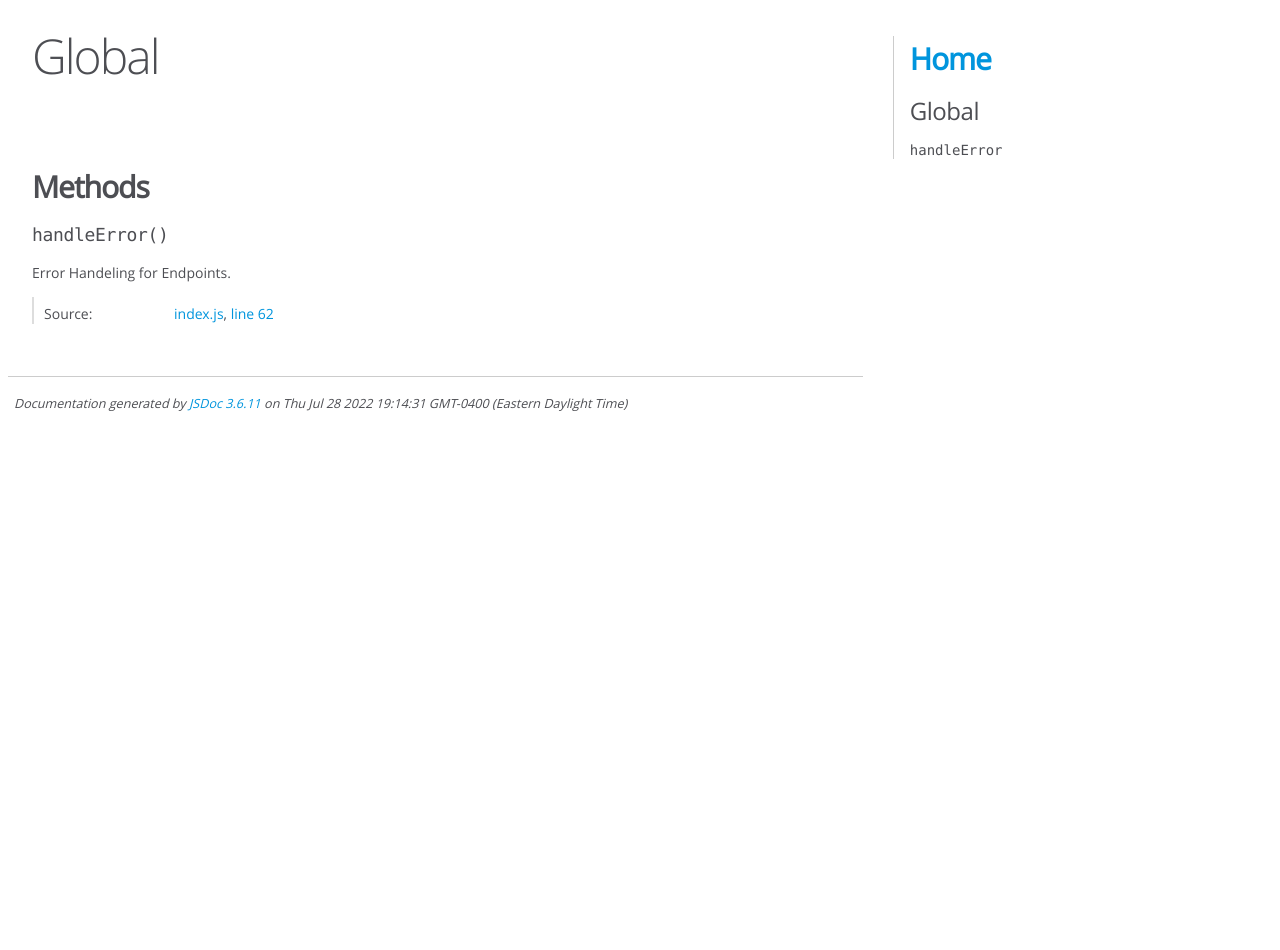
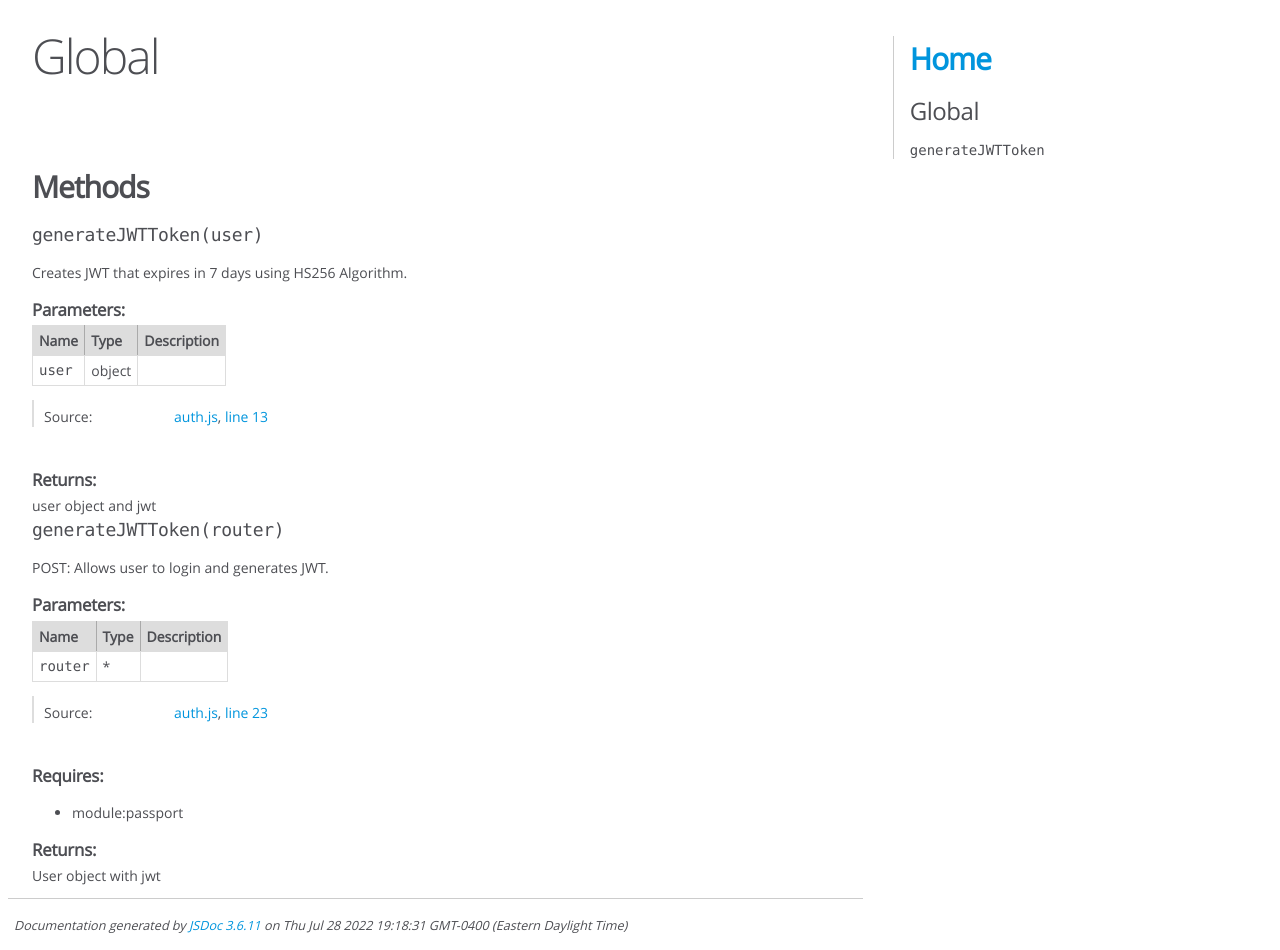
Before and after one commit to RyanViers/movie-api, a website: page out/global.html in a window 1280 px wide. Before the commit the page ends 800 px from the top, so only its background shows below. Drawn offline with Linux system fonts and the light colour scheme.

Commit message:
test again

```diff
--- a/out/global.html
+++ b/out/global.html
@@ -104,7 +104,7 @@
 
 
 
-    <h4 class="name" id="handleError"><span class="type-signature"></span>handleError<span class="signature">()</span><span class="type-signature"></span></h4>
+    <h4 class="name" id="generateJWTToken"><span class="type-signature"></span>generateJWTToken<span class="signature">(user)</span><span class="type-signature"></span></h4>
 
 
 
@@ -112,7 +112,7 @@
 
 
 <div class="description">
-    Error Handeling for Endpoints.
+    Creates JWT that expires in 7 days using HS256 Algorithm.
 </div>
 
 
@@ -121,6 +121,55 @@
 
 
 
+
+
+    <h5>Parameters:</h5>
+
+
+<table class="params">
+    <thead>
+    <tr>
+
+        <th>Name</th>
+
+
+        <th>Type</th>
+
+
+
+
+
+        <th class="last">Description</th>
+    </tr>
+    </thead>
+
+    <tbody>
+
+
+        <tr>
+
+                <td class="name"><code>user</code></td>
+
+
+            <td class="type">
+
+
+<span class="param-type">object</span>
+
+
+
+            </td>
+
+
+
+
+
+            <td class="description last"></td>
+        </tr>
+
+
+    </tbody>
+</table>
 
 
 
@@ -156,7 +205,7 @@
 
     <dt class="tag-source">Source:</dt>
     <dd class="tag-source"><ul class="dummy"><li>
-        <a href="index.js.html">index.js</a>, <a href="index.js.html#line62">line 62</a>
+        <a href="auth.js.html">auth.js</a>, <a href="auth.js.html#line13">line 13</a>
     </li></ul></dd>
 
 
@@ -166,6 +215,115 @@
 
 
 </dl>
+
+
+
+
+
+
+
+
+
+
+
+
+
+
+
+<h5>Returns:</h5>
+
+
+<div class="param-desc">
+    user object and jwt
+</div>
+
+
+
+
+
+
+
+
+
+
+
+
+
+
+
+    <h4 class="name" id="generateJWTToken"><span class="type-signature"></span>generateJWTToken<span class="signature">(router)</span><span class="type-signature"></span></h4>
+
+
+
+
+
+
+<div class="description">
+    POST: Allows user to login and generates JWT.
+</div>
+
+
+
+
+
+
+
+
+
+    <h5>Parameters:</h5>
+
+
+<table class="params">
+    <thead>
+    <tr>
+
+        <th>Name</th>
+
+
+        <th>Type</th>
+
+
+
+
+
+        <th class="last">Description</th>
+    </tr>
+    </thead>
+
+    <tbody>
+
+
+        <tr>
+
+                <td class="name"><code>router</code></td>
+
+
+            <td class="type">
+
+
+<span class="param-type">*</span>
+
+
+
+            </td>
+
+
+
+
+
+            <td class="description last"></td>
+        </tr>
+
+
+    </tbody>
+</table>
+
+
+
+
+
+
+<dl class="details">
 
 
 
@@ -192,6 +350,59 @@
 
 
 
+    <dt class="tag-source">Source:</dt>
+    <dd class="tag-source"><ul class="dummy"><li>
+        <a href="auth.js.html">auth.js</a>, <a href="auth.js.html#line23">line 23</a>
+    </li></ul></dd>
+
+
+
+
+
+
+
+</dl>
+
+
+
+<h5>Requires:</h5>
+<ul>
+    <li>module:passport</li>
+</ul>
+
+
+
+
+
+
+
+
+
+
+
+
+
+<h5>Returns:</h5>
+
+
+<div class="param-desc">
+    User object with jwt
+</div>
+
+
+
+
+
+
+
+
+
+
+
+
+
+
+
 </article>
 
 </section>
@@ -202,13 +413,13 @@
 </div>
 
 <nav>
-    <h2><a href="index.html">Home</a></h2><h3>Global</h3><ul><li><a href="global.html#handleError">handleError</a></li></ul>
+    <h2><a href="index.html">Home</a></h2><h3>Global</h3><ul><li><a href="global.html#generateJWTToken">generateJWTToken</a></li></ul>
 </nav>
 
 <br class="clear">
 
 <footer>
-    Documentation generated by <a href="https://github.com/jsdoc/jsdoc">JSDoc 3.6.11</a> on Thu Jul 28 2022 19:14:31 GMT-0400 (Eastern Daylight Time)
+    Documentation generated by <a href="https://github.com/jsdoc/jsdoc">JSDoc 3.6.11</a> on Thu Jul 28 2022 19:18:31 GMT-0400 (Eastern Daylight Time)
 </footer>
 
 <script> prettyPrint(); </script>
```
Also changed, not shown: out/auth.js.html (+1 -1 lines), out/index.html (+2 -2 lines), out/index.js.html (+1 -1 lines).
